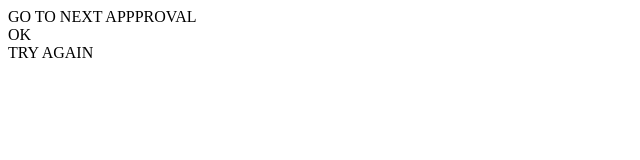
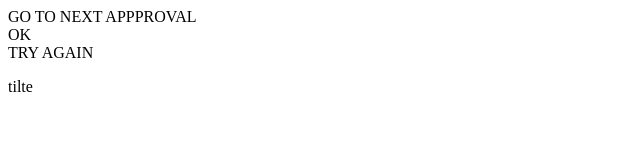
Before and after one commit to MAP1605/DATN, a plain HTML site: page f8-hoclythuyet/index.html in a window 1280 px wide. Shown: the full height of the page, 0-640 px from the left. Drawn offline with Linux system fonts and the light colour scheme.

Commit message:
Test LyThuyet

```diff
--- a/f8-hoclythuyet/index.html
+++ b/f8-hoclythuyet/index.html
@@ -12,6 +12,7 @@
         <div class="btn">GO TO NEXT APPPROVAL</div>
         <div class="btn">OK</div>
         <div class="btn">TRY AGAIN</div>
+        <p>tilte </p>
     </div>
 </body>
 
```
